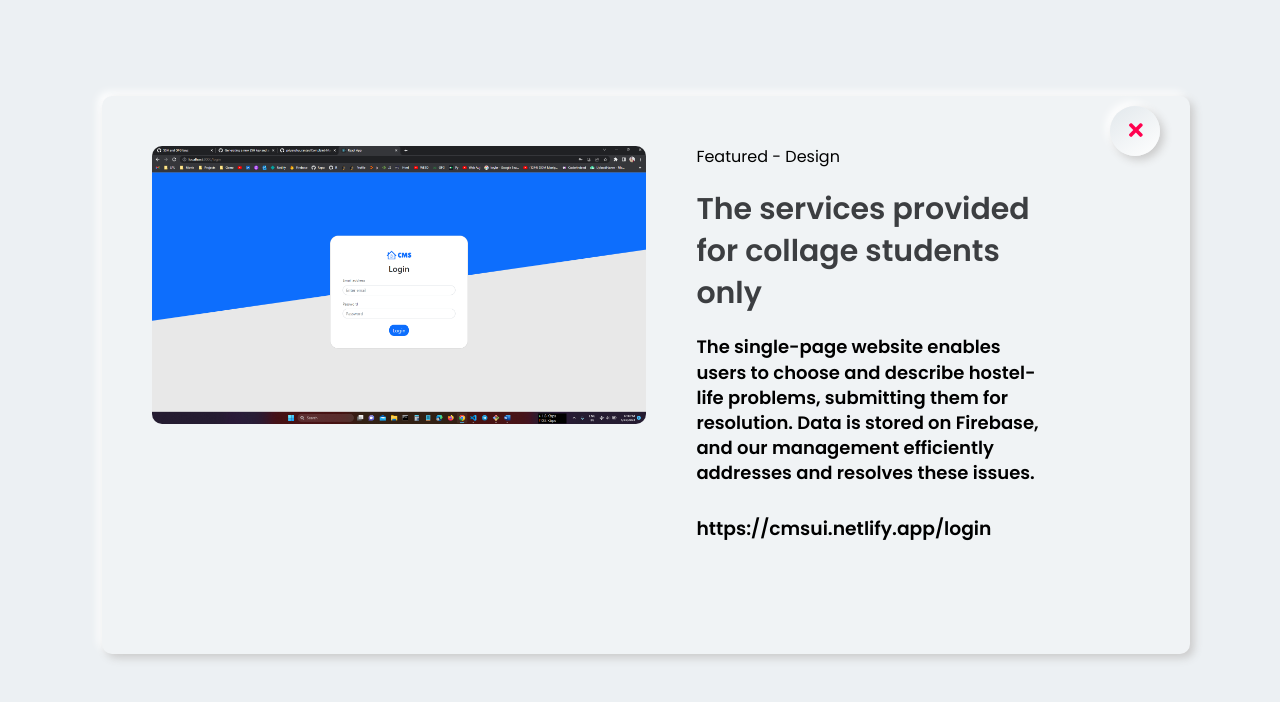
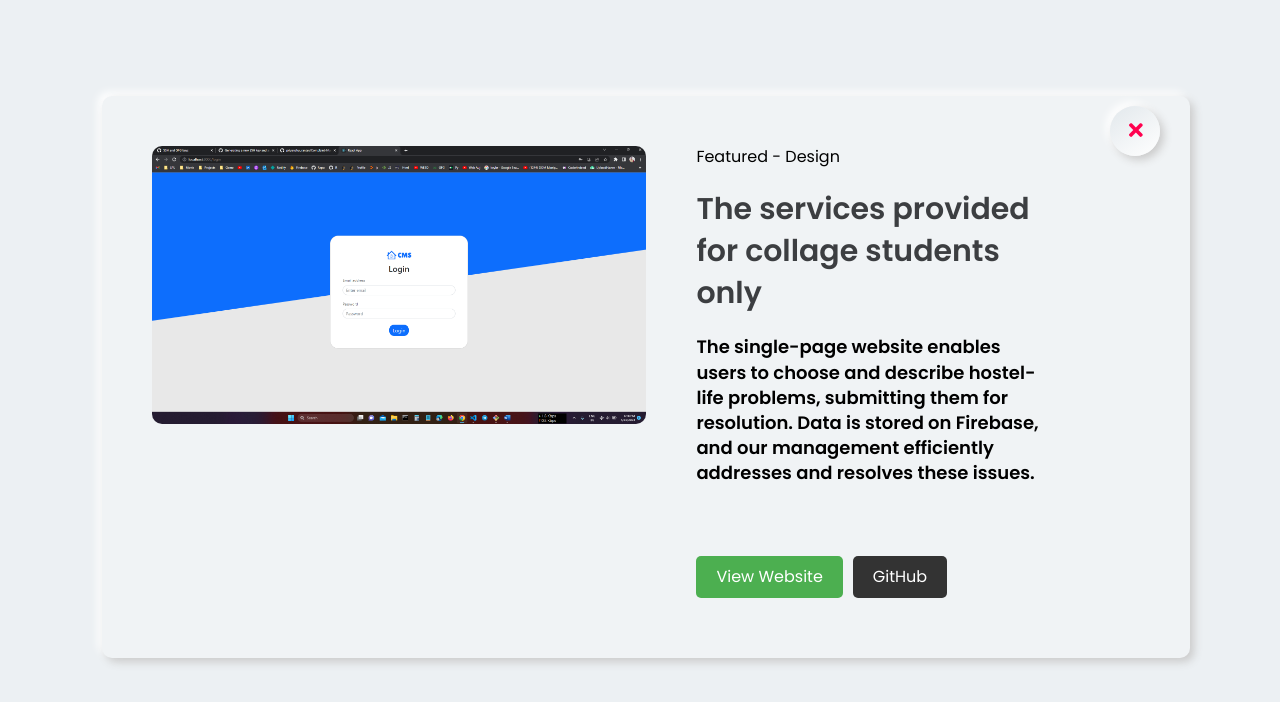
Before and after one commit to priyanshuuranjan/Portfolio, a React (Create React App) app: page / in a window 1280 px wide. Both pictures are taken after a click on the element "COMPLAINT MANAGEMENT SYSTEM". Shown: the part 1918-2620 px from the top of the page. Built offline with nearby package versions, Linux system fonts and the light colour scheme.

Commit message:
Adding Website and github Link update Data

```diff
--- a/src/Components/Portfolio/Card.js
+++ b/src/Components/Portfolio/Card.js
@@ -12,9 +12,10 @@ const Card = (props) => {
   } else {
     document.body.classList.remove("active-modal");
   }
+
   return (
     <>
-      <div className="box btn_shadow ">
+      <div className="box btn_shadow">
         <div className="img">
           <img src={props.image} alt="" onClick={toggleModal} />
         </div>
@@ -41,15 +42,32 @@ const Card = (props) => {
               <span>Featured - Design</span>
               <h1>{props.title}</h1>
               <h2>{props.des}</h2>
-              <h3>{props.link}</h3>
-              <button></button>
-
               <div className="button f_flex mtop">
-                {/* <button className="btn_shadow">
-                  VIEW PROJECT<i class="fas fa-chevron-right"></i>
-                </button> */}
+                {props.link && (
+                  <a
+                    href={props.link}
+                    target="_blank"
+                    rel="noopener noreferrer"
+                    className="btn-shadow btn-website"
+                  >
+                    View Website
+                  </a>
+                )}
+                {props.github && (
+                  <a
+                    href={props.github}
+                    target="_blank"
+                    rel="noopener noreferrer"
+                    className="btn-shadow btn-github"
+                  >
+                    GitHub
+                  </a>
+                )}
               </div>
-              <button className="close-modal btn_shadow" onClick={toggleModal}>
+              <button
+                className="close-modal btn_shadow"
+                onClick={toggleModal}
+              >
                 <i class="fas fa-times"></i>
               </button>
             </div>
--- a/src/Components/Portfolio/Portfolio.css
+++ b/src/Components/Portfolio/Portfolio.css
@@ -57,6 +57,37 @@
 .Portfolio .box:hover {
   color: black;
 }
+
+/* site buttons */
+
+.btn-shadow {
+  display: inline-block;
+  padding: 10px 20px;
+  margin-right: 10px;
+  border-radius: 5px;
+  background-color: #4caf50;
+  color: #fff;
+  text-decoration: none;
+  transition: background-color 0.3s;
+}
+
+.btn-shadow:hover {
+  background-color: #45a049;
+}
+
+.btn-website {
+  margin-bottom: 10px;
+}
+
+.btn-github {
+  margin-bottom: 10px;
+  background-color: #333;
+}
+
+.btn-github:hover {
+  background-color: #000;
+}
+
 
 /*certificates css */
 /* .certificate {
--- a/src/Components/Portfolio/Portfolio.js
+++ b/src/Components/Portfolio/Portfolio.js
@@ -24,6 +24,7 @@ const Portfolio = () => {
                   des={value.des}
                   title={value.title}
                   link={value.link}
+                  github={value.github}
                 />
               );
             })}
--- a/src/Components/Portfolio/Portfolio_data.js
+++ b/src/Components/Portfolio/Portfolio_data.js
@@ -5,44 +5,56 @@ const Portfolio_data = [
     title: "The services provided for collage students only",
     image: "./assets/cms.png",
     des: "The single-page website enables users to choose and describe hostel-life problems, submitting them for resolution. Data is stored on Firebase, and our management efficiently addresses and resolves these issues.",
-    link:"https://cmsui.netlify.app/login"
+    link: "https://cmsui.netlify.app/login",
+    github: "https://github.com/priyanshuuranjan/Complaint-Management-System",
   },
   {
     id: 2,
+    category: "Fertilizer Ecommerce",
+    title:
+      "A complete Ecommerce fertilizer website for all types of Fertilizer products For Farmers ",
+    image: "./assets/fertilizer.png",
+    des: " Developed a farmer-focused E-commerce site with Firebase authentication, React.js frontend, Redux Toolkit for state management, and Stripe integration for secure payments. Material-UI design ensures intuitive user experience.",
+    link: "kumarfertilizer.netlify.app",
+    github: "https://github.com/priyanshuuranjan/Ecommerce-Website",
+  },
+  {
+    id: 3,
+    category: " Portfolio",
+    title: "This website is all about personal things",
+    image: "./assets/portfolio.png",
+    des: "Built comprehensive personal website displaying skills, projects, certificates, resume, and contact form for easy communication. Represents abilities and experiences professionally, offering visitors a glimpse into accomplishments. ",
+    link: "https://priyanshuuportfolio.netlify.app/",
+    github: "https://github.com/priyanshuuranjan/Portfolio",
+  },
+  {
+    id: 4,
     category: "Photography Website",
     title: "Newborn baby photo frames",
     image: "./assets/Photo.png",
     des: "Discover our diverse collection of free newborn baby photo frames on our website. Choose from various styles, place multiple orders effortlessly, and enjoy the delightful designs for capturing precious memories.",
-  },
-  {
-    id: 3,
-    category: "Physiotherapy Website",
-    title: "A complete physiotherapy website for all types of patient ",
-    image: "./assets/phy.png", // this is the path for adding ans sowing the images in projects i have to put the images in publick folder.
-    des: "Explore our React JS physio website, featuring various treatments, video consultations, and easy online booking. Emphasizing natural therapies, we encourage email inquiries for personalized care. Convenient and comprehensive. ",
+    link: "https://priyanshuuranjan.github.io/Photography/index.html",
+    github: "https://github.com/priyanshuuranjan/Photography",
   },
 
   {
-    id: 4,
+    id: 5,
     category: "Mail Sender Website",
     title: " Email sender  ",
     image: "./assets/node.png",
     des: " A user-friendly mail sender website was developed using NodeMailer, enabling users to effortlessly send emails. The website can be conveniently integrated into their own websites for contact purposes, streamlining communication with recipients",
+    link: "https://priyanshuuranjan.github.io/Mail-Sender/",
+    github: "https://github.com/priyanshuuranjan/Mail-Sender",
   },
-  {
-    id: 5,
-    category: " Portfolio",
-    title: "This website is all about personal things",
-    image: "./assets/portfolio.png",
-    des: "Built comprehensive personal website displaying skills, projects, certificates, resume, and contact form for easy communication. Represents abilities and experiences professionally, offering visitors a glimpse into accomplishments. ",
-     link: "https://priyanshuuportfolio.netlify.app/"
-  },
+
   {
     id: 6,
     category: "Food website",
     title: "A simple food website",
     image: "./assets/food.png",
     des: "Build a food website with HTML, CSS, and JavaScript to display recipes, allow searching, and ensure a responsive design for all devices. Add visuals, interactivity, and social media buttons for easy sharing. ",
+    link: "https://priyanshuuranjan.github.io/myfood/",
+    github: "https://github.com/priyanshuuranjan/myfood",
   },
 ];
 export default Portfolio_data;
```
Also changed, not shown: public/assets/Fertilizer.png (added), public/assets/portfolio.png.
